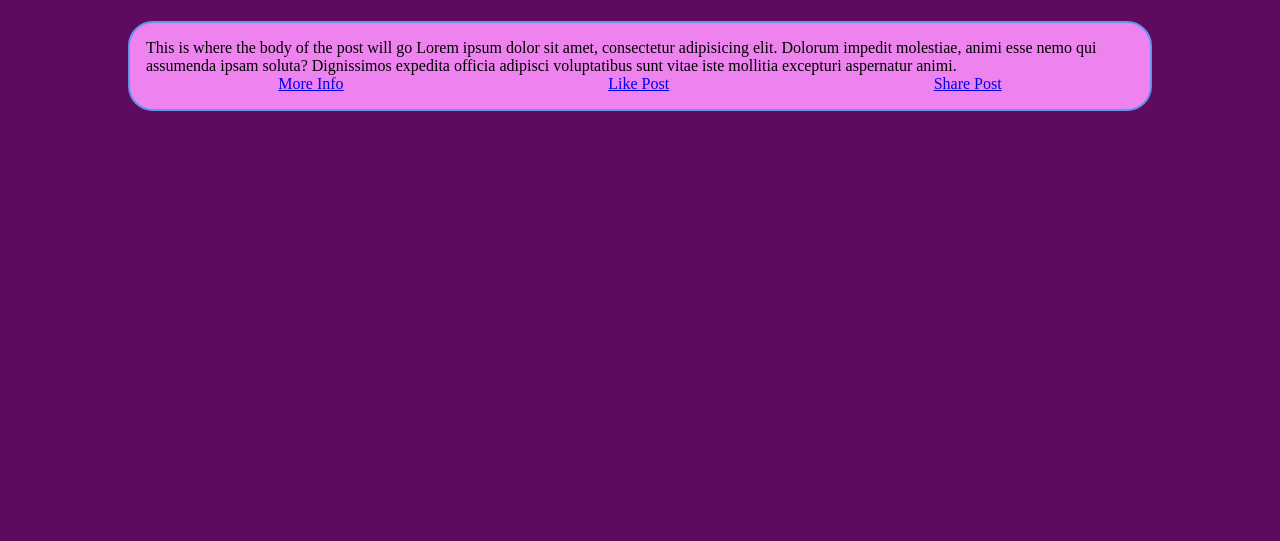
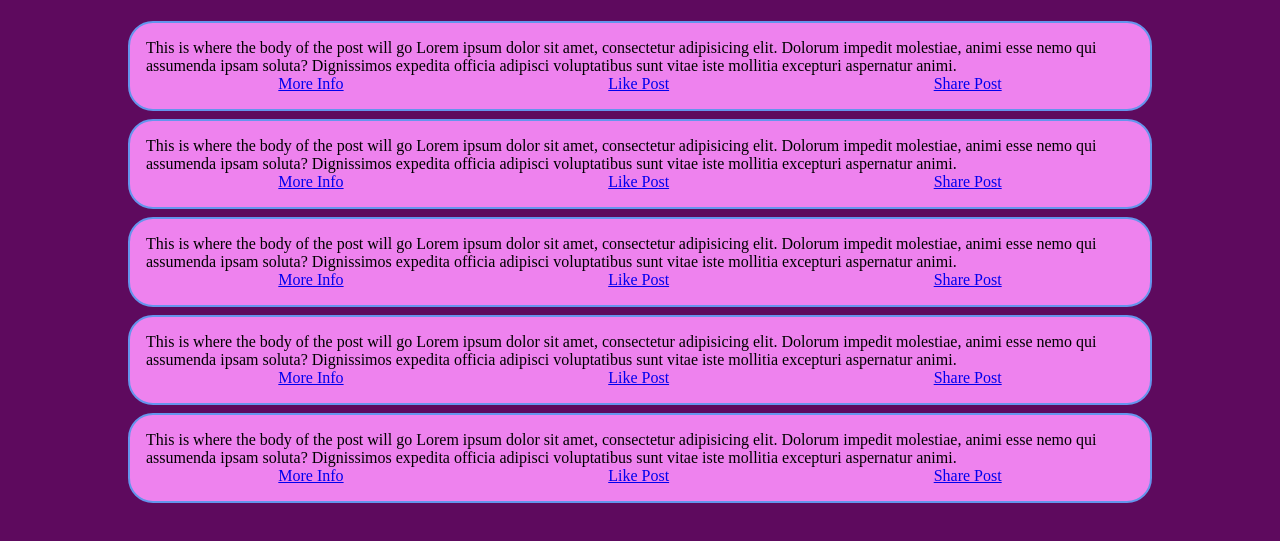
Before and after one commit to SoftwareSorcerer72/css-grid-blog, a plain HTML site: page index.html in a window 1280 px wide. Shown: the part 427-968 px from the top of the page. Drawn offline with Linux system fonts and the light colour scheme.

Commit message:
made and copied the psot card several times

```diff
--- a/index.html
+++ b/index.html
@@ -66,6 +66,72 @@
 
                 </div>
             </div>
+         <!-- single post card -->
+         <div class="post-card">
+            <!-- post title -->
+            <h3 class="post-title-1"></h3>
+            <!-- post body -->
+            <p> This is where the body of the post will go Lorem ipsum dolor sit amet, consectetur adipisicing elit. Dolorum impedit molestiae, animi esse nemo qui assumenda ipsam soluta? Dignissimos expedita officia adipisci voluptatibus sunt vitae iste mollitia excepturi aspernatur animi.</p>
+            <!-- post links -->
+            <div class="post-links">
+                <a href="#">More Info</a>
+                <a href="#">Like Post</a>
+                <a href="#">Share Post</a>
+
+            </div>
+        </div>
+
+         <!-- single post card -->
+         <div class="post-card">
+            <!-- post title -->
+            <h3 class="post-title-1"></h3>
+            <!-- post body -->
+            <p> This is where the body of the post will go Lorem ipsum dolor sit amet, consectetur adipisicing elit. Dolorum impedit molestiae, animi esse nemo qui assumenda ipsam soluta? Dignissimos expedita officia adipisci voluptatibus sunt vitae iste mollitia excepturi aspernatur animi.</p>
+            <!-- post links -->
+            <div class="post-links">
+                <a href="#">More Info</a>
+                <a href="#">Like Post</a>
+                <a href="#">Share Post</a>
+
+            </div>
+        </div>
+
+         <!-- single post card -->
+         <div class="post-card">
+            <!-- post title -->
+            <h3 class="post-title-1"></h3>
+            <!-- post body -->
+            <p> This is where the body of the post will go Lorem ipsum dolor sit amet, consectetur adipisicing elit. Dolorum impedit molestiae, animi esse nemo qui assumenda ipsam soluta? Dignissimos expedita officia adipisci voluptatibus sunt vitae iste mollitia excepturi aspernatur animi.</p>
+            <!-- post links -->
+            <div class="post-links">
+                <a href="#">More Info</a>
+                <a href="#">Like Post</a>
+                <a href="#">Share Post</a>
+
+            </div>
+        </div>
+
+         <!-- single post card -->
+         <div class="post-card">
+            <!-- post title -->
+            <h3 class="post-title-1"></h3>
+            <!-- post body -->
+            <p> This is where the body of the post will go Lorem ipsum dolor sit amet, consectetur adipisicing elit. Dolorum impedit molestiae, animi esse nemo qui assumenda ipsam soluta? Dignissimos expedita officia adipisci voluptatibus sunt vitae iste mollitia excepturi aspernatur animi.</p>
+            <!-- post links -->
+            <div class="post-links">
+                <a href="#">More Info</a>
+                <a href="#">Like Post</a>
+                <a href="#">Share Post</a>
+
+            </div>
+        </div>
+
+
+
+
+
+
+
         </div>
     </div>
 
```
